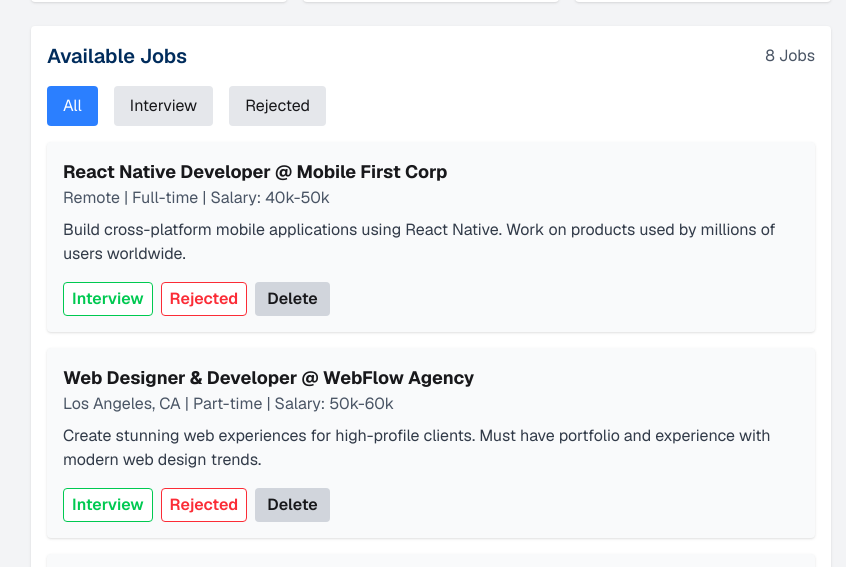
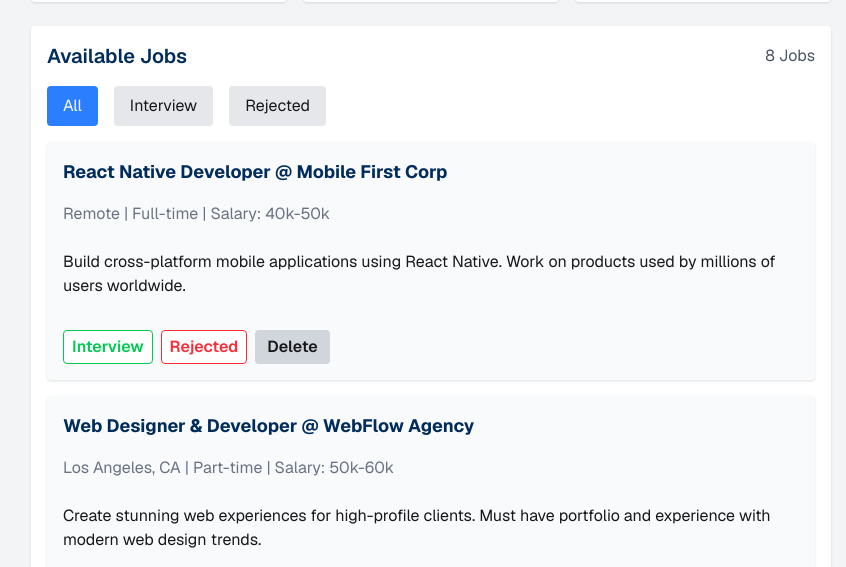
Before and after one commit to simantopal/Assignment-4, a plain HTML site: page index.html in a window 1280 px wide. Shown: the part 198-765 px from the top of the page, without its empty margins (209-1055 px from the left). Drawn offline with nearby package versions, Linux system fonts and the light colour scheme.

Commit message:
add some gaps

```diff
--- a/script/script.js
+++ b/script/script.js
@@ -1,4 +1,4 @@
-// Sample job data
+
 let jobs = [
   {id:1, companyName:"Mobile First Corp", position:"React Native Developer", location:"Remote", type:"Full-time", salary:"40k-50k", description:"Build cross-platform mobile applications using React Native. Work on products used by millions of users worldwide.", status:"All"},
 
@@ -17,10 +17,10 @@
   {id:8, companyName:"TechCorp Industries", position:"Senior Frontend Developer", location:"San Francisco, CA", type:"Full-time", salary:"40k-50k", description:"We are looking for an experienced Frontend Developer to build scalable web applications using React and TypeScript. You will work with a talented team on cutting-edge projects.", status:"All"}
 ];
 
-// Current selected tab
+
 let currentTab = "All";
 
-// Elements
+
 const jobsContainer = document.getElementById("jobsContainer");
 const tabButtons = document.querySelectorAll(".tab-btn");
 const totalCountEl = document.getElementById("totalCount");
@@ -28,7 +28,7 @@
 const rejectedCountEl = document.getElementById("rejectedCount");
 const tabCountEl = document.getElementById("tabCount");
 
-// Render jobs
+
 function renderJobs() {
   jobsContainer.innerHTML = "";
 
@@ -48,11 +48,11 @@
 
   filteredJobs.forEach(job => {
     const card = document.createElement("div");
-    card.className = "bg-gray-50 p-4 rounded shadow flex flex-col justify-between";
+    card.className = "bg-gray-50 p-4 rounded shadow flex flex-col justify-between gap-4";
     card.innerHTML = `
-      <h3 class="font-bold text-lg">${job.position} @ ${job.companyName}</h3>
-      <p class="text-gray-600">${job.location} | ${job.type} | Salary: ${job.salary}</p>
-      <p class="my-2 text-[#323B49]">${job.description}</p>
+      <h3 class="font-bold text-lg text-[#002C5C]">${job.position} @ ${job.companyName}</h3>
+      <p class="text-gray-500">${job.location} | ${job.type} | Salary: ${job.salary}</p>
+      <p class="my-2 text-dark-gray">${job.description}</p>
       <div class="flex gap-2 mt-2">
         <button class="interview-btn border border-green-500 px-2 py-1 bg-white text-green-500 rounded font-semibold" data-id="${job.id}">Interview</button>
         <button class="rejected-btn border border-red-500 px-2 py-1 bg-white text-red-500 font-semibold rounded" data-id="${job.id}">Rejected</button>
@@ -63,14 +63,14 @@
   });
 }
 
-// Update dashboard counts
+
 function updateDashboard() {
   totalCountEl.textContent = jobs.length;
   interviewCountEl.textContent = jobs.filter(j=>j.status==="Interview").length;
   rejectedCountEl.textContent = jobs.filter(j=>j.status==="Rejected").length;
 }
 
-// Handle tab switching
+
 tabButtons.forEach(btn => {
   btn.addEventListener("click", () => {
     currentTab = btn.dataset.tab;
@@ -80,7 +80,7 @@
   });
 });
 
-// Handle buttons (Interview, Rejected, Delete)
+
 jobsContainer.addEventListener("click", e=>{
   const id = Number(e.target.dataset.id);
   const job = jobs.find(j=>j.id===id);
@@ -97,6 +97,6 @@
   renderJobs();
 });
 
-// Initial render
+
 updateDashboard();
 renderJobs();
```
Also changed, not shown: index.html (+3 -4 lines).
